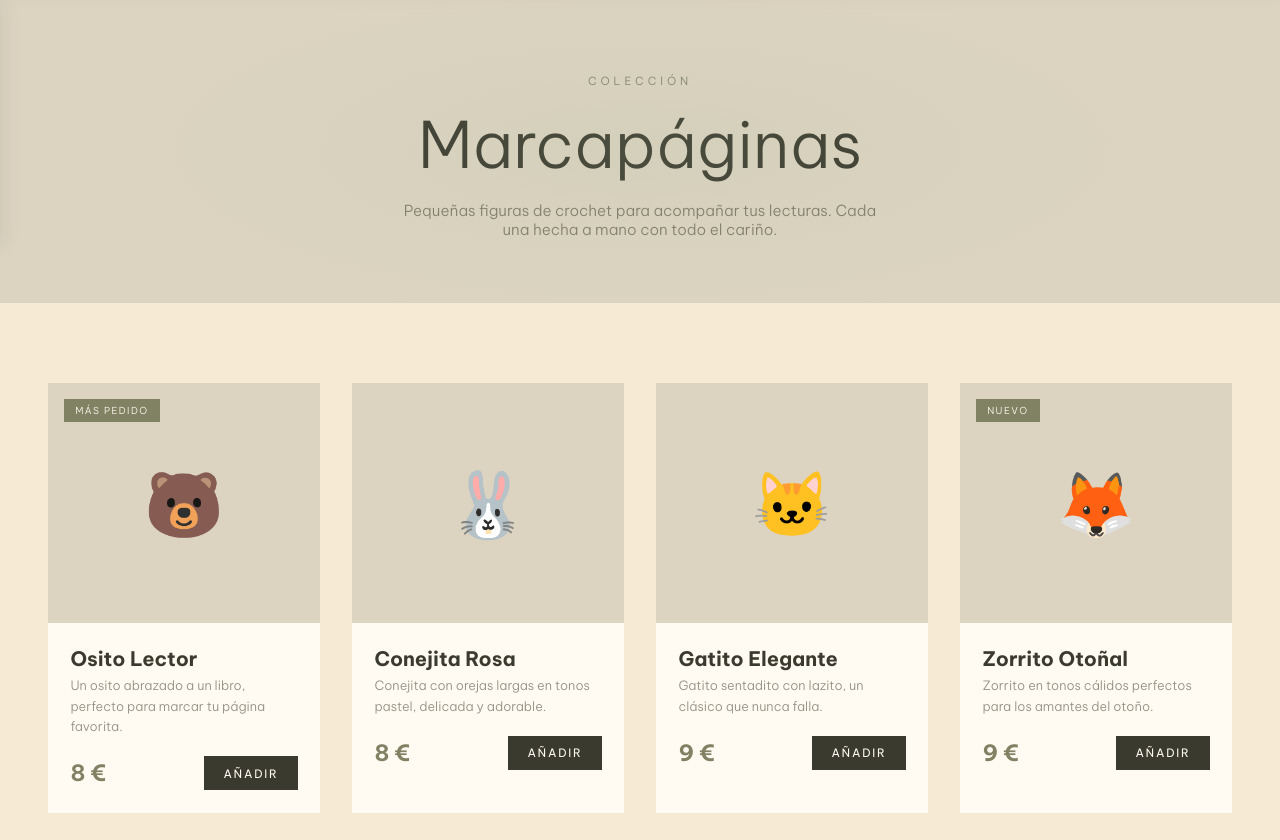
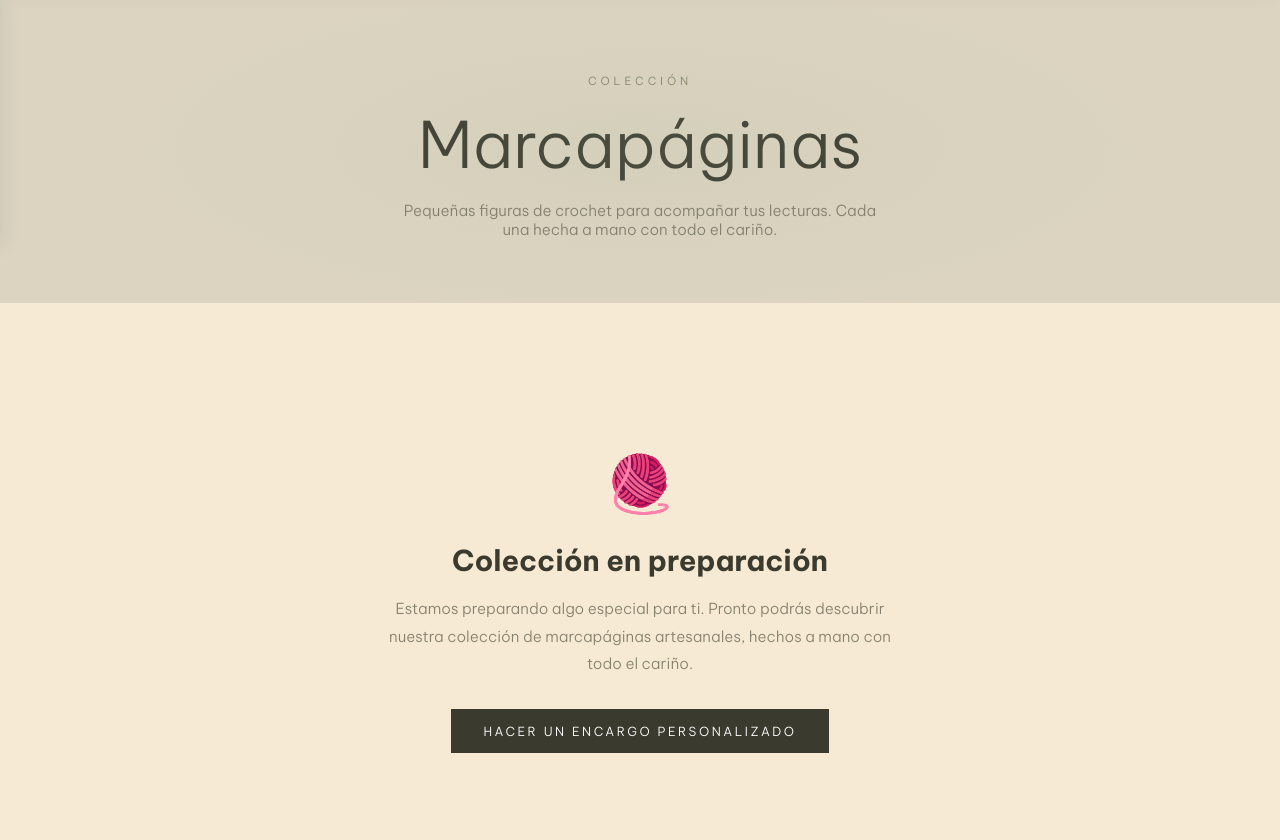
Before and after one commit to rodrigo-selva/inma-y-punto, a website: page marcapaginas.html in a window 1280 px wide. Shown: the part 112-952 px from the top of the page. Drawn offline with Linux system fonts and the light colour scheme.

Commit message:
Marcapáginas en mantenimiento

```diff
--- a/marcapaginas.html
+++ b/marcapaginas.html
@@ -363,7 +363,13 @@ footer p { font-size: 0.75rem; }
   <p>Pequeñas figuras de crochet para acompañar tus lecturas. Cada una hecha a mano con todo el cariño.</p>
 </div>
 <section class="products-section">
-  <div class="products-grid">
+  <div style="text-align:center;padding:4rem 2rem;max-width:600px;margin:0 auto;">
+    <div style="font-size:3.5rem;margin-bottom:1.5rem;">🧶</div>
+    <h2 style="font-family:'Be Vietnam Pro',sans-serif;font-weight:700;font-size:1.8rem;color:var(--dark);margin-bottom:1rem;">Colección en preparación</h2>
+    <p style="font-size:0.95rem;line-height:1.8;opacity:0.65;margin-bottom:2rem;">Estamos preparando algo especial para ti. Pronto podrás descubrir nuestra colección de marcapáginas artesanales, hechos a mano con todo el cariño.</p>
+    <a href="personalizado.html" style="display:inline-block;padding:0.9rem 2rem;background:var(--dark);color:white;text-decoration:none;font-size:0.78rem;letter-spacing:0.2em;text-transform:uppercase;transition:background 0.2s;" onmouseover="this.style.background='var(--sage-dark)'" onmouseout="this.style.background='var(--dark)'">Hacer un encargo personalizado</a>
+  </div>
+  <div class="products-grid" style="display:none;">
 
 <div class="product-card reveal">
   <span class="product-badge">Más pedido</span>
```
